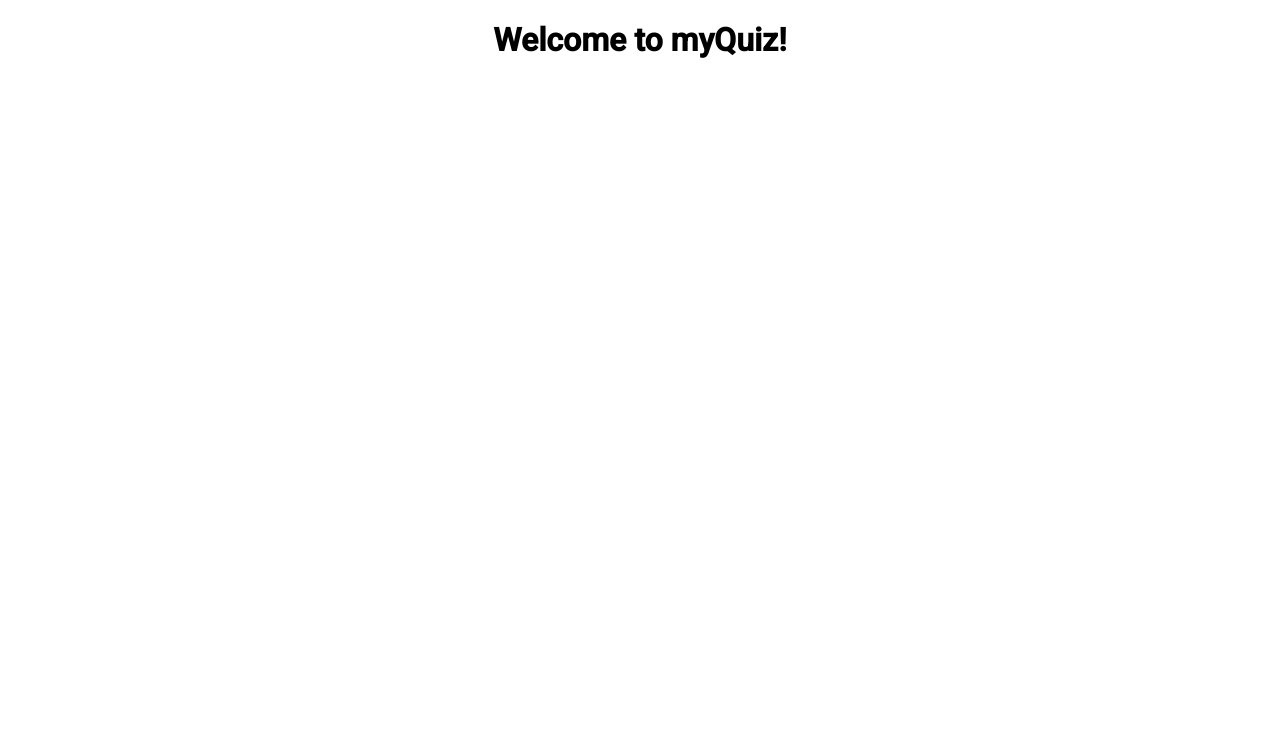
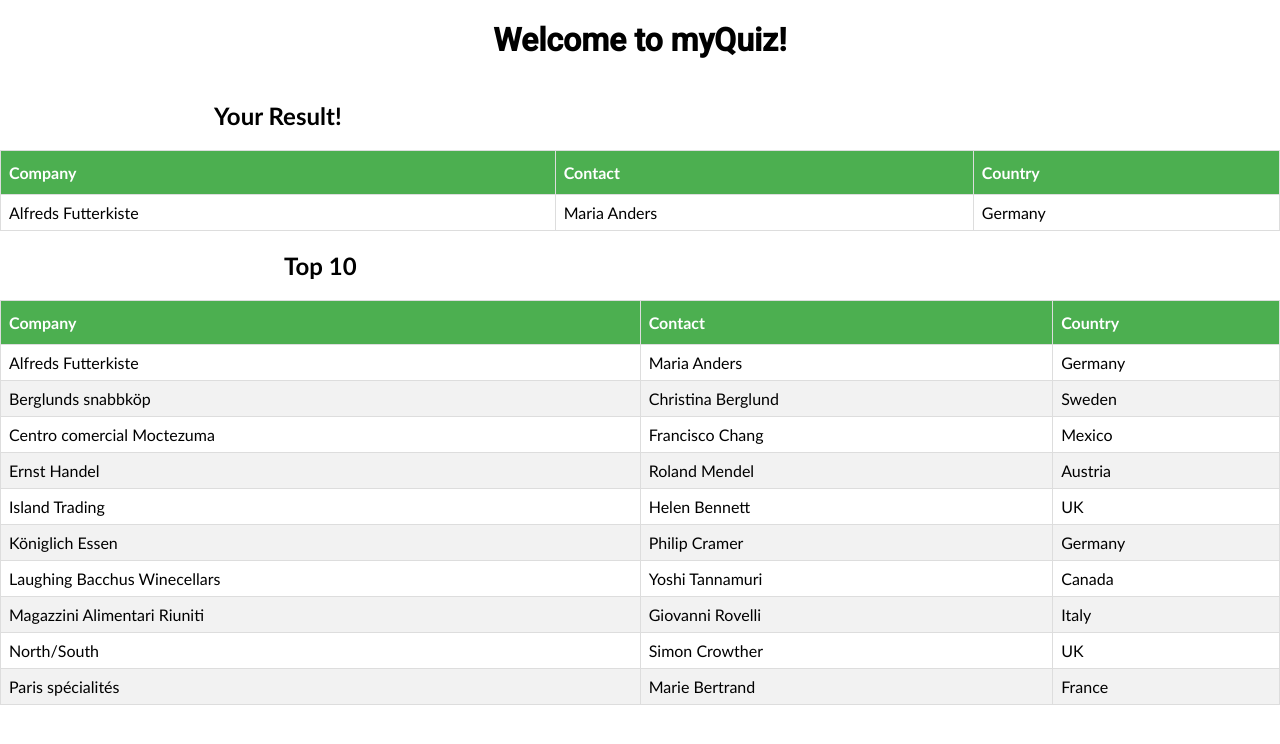
Before and after one commit to ProjectEDAF90/myQuiz, an Angular app: page /result in a window 1280 px wide. Before the commit this address led to /. Shown: the top 744 px of the page. Built offline with nearby package versions, Linux system fonts and the light colour scheme.

Commit message:
nothing important

```diff
--- a/src/app/app.module.ts
+++ b/src/app/app.module.ts
@@ -9,12 +9,14 @@ import { BrowserAnimationsModule } from '@angular/platform-browser/animations';
 import { CategoryPageComponent } from './category-page/category-page.component';
 import { QuizPageComponent } from './quiz-page/quiz-page.component';
 import {HttpClientModule} from '@angular/common/http';
+import { ResultComponent } from './result/result.component';
 
 @NgModule({
   declarations: [
     AppComponent,
     CategoryPageComponent,
     QuizPageComponent,
+    ResultComponent,
   ],
   imports: [
     BrowserModule,
--- /dev/null
+++ b/src/app/result/result.component.html
@@ -0,0 +1,121 @@
+<!DOCTYPE html>
+<html>
+  <head>
+    <style>
+      #customers {
+        font-family: "Trebuchet MS", Arial, Helvetica, sans-serif;
+        border-collapse: collapse;
+        width: 100%;
+      }
+      h2.headertekst {
+        text-align: center;
+      }
+      #customers td {
+        text-align: left;
+        padding-top: 12px;
+        padding-bottom: 12px;
+        border: 1px solid #ddd;
+        padding: 8px;
+      }
+
+      #customers th {
+        text-align: left;
+        border: 1px solid #ddd;
+        padding: 8px;
+      }
+
+      #customers tr:nth-child(even) {
+        text-align: left;
+        background-color: #f2f2f2;
+      }
+
+      #customers tr:hover {
+        text-align: left;
+        background-color: #ddd;
+      }
+
+      #customers th {
+        padding-top: 12px;
+        padding-bottom: 12px;
+        text-align: left;
+        background-color: #4caf50;
+        color: white;
+      }
+    </style>
+  </head>
+  <body>
+    <table id="customers">
+      <h2 class="headertekst">Your Result!</h2>
+
+      <tr>
+        <th>Company</th>
+        <th>Contact</th>
+        <th>Country</th>
+      </tr>
+      <tr>
+        <td>Alfreds Futterkiste</td>
+        <td>Maria Anders</td>
+        <td>Germany</td>
+      </tr>
+    </table>
+
+    <table id="customers">
+      <h2>Top 10</h2>
+      <tr>
+        <th>Company</th>
+        <th>Contact</th>
+        <th>Country</th>
+      </tr>
+      <tr>
+        <td>Alfreds Futterkiste</td>
+        <td>Maria Anders</td>
+        <td>Germany</td>
+      </tr>
+      <tr>
+        <td>Berglunds snabbköp</td>
+        <td>Christina Berglund</td>
+        <td>Sweden</td>
+      </tr>
+      <tr>
+        <td>Centro comercial Moctezuma</td>
+        <td>Francisco Chang</td>
+        <td>Mexico</td>
+      </tr>
+      <tr>
+        <td>Ernst Handel</td>
+        <td>Roland Mendel</td>
+        <td>Austria</td>
+      </tr>
+      <tr>
+        <td>Island Trading</td>
+        <td>Helen Bennett</td>
+        <td>UK</td>
+      </tr>
+      <tr>
+        <td>Königlich Essen</td>
+        <td>Philip Cramer</td>
+        <td>Germany</td>
+      </tr>
+      <tr>
+        <td>Laughing Bacchus Winecellars</td>
+        <td>Yoshi Tannamuri</td>
+        <td>Canada</td>
+      </tr>
+      <tr>
+        <td>Magazzini Alimentari Riuniti</td>
+        <td>Giovanni Rovelli</td>
+        <td>Italy</td>
+      </tr>
+      <tr>
+        <td>North/South</td>
+        <td>Simon Crowther</td>
+        <td>UK</td>
+      </tr>
+      <tr>
+        <td>Paris spécialités</td>
+        <td>Marie Bertrand</td>
+        <td>France</td>
+      </tr>
+    </table>
+  </body>
+</html>
--- /dev/null
+++ b/src/app/result/result.component.ts
@@ -0,0 +1,15 @@
+import { Component, OnInit } from '@angular/core';
+
+@Component({
+  selector: 'app-result',
+  templateUrl: './result.component.html',
+  styleUrls: ['./result.component.css']
+})
+export class ResultComponent implements OnInit {
+
+  constructor() { }
+
+  ngOnInit() {
+  }
+
+}
```
Also changed, not shown: src/app/app-routing.module.ts (+9 -7 lines), src/app/result/result.component.css (added), 2 other files (tests, documents, lock files or other folders).
